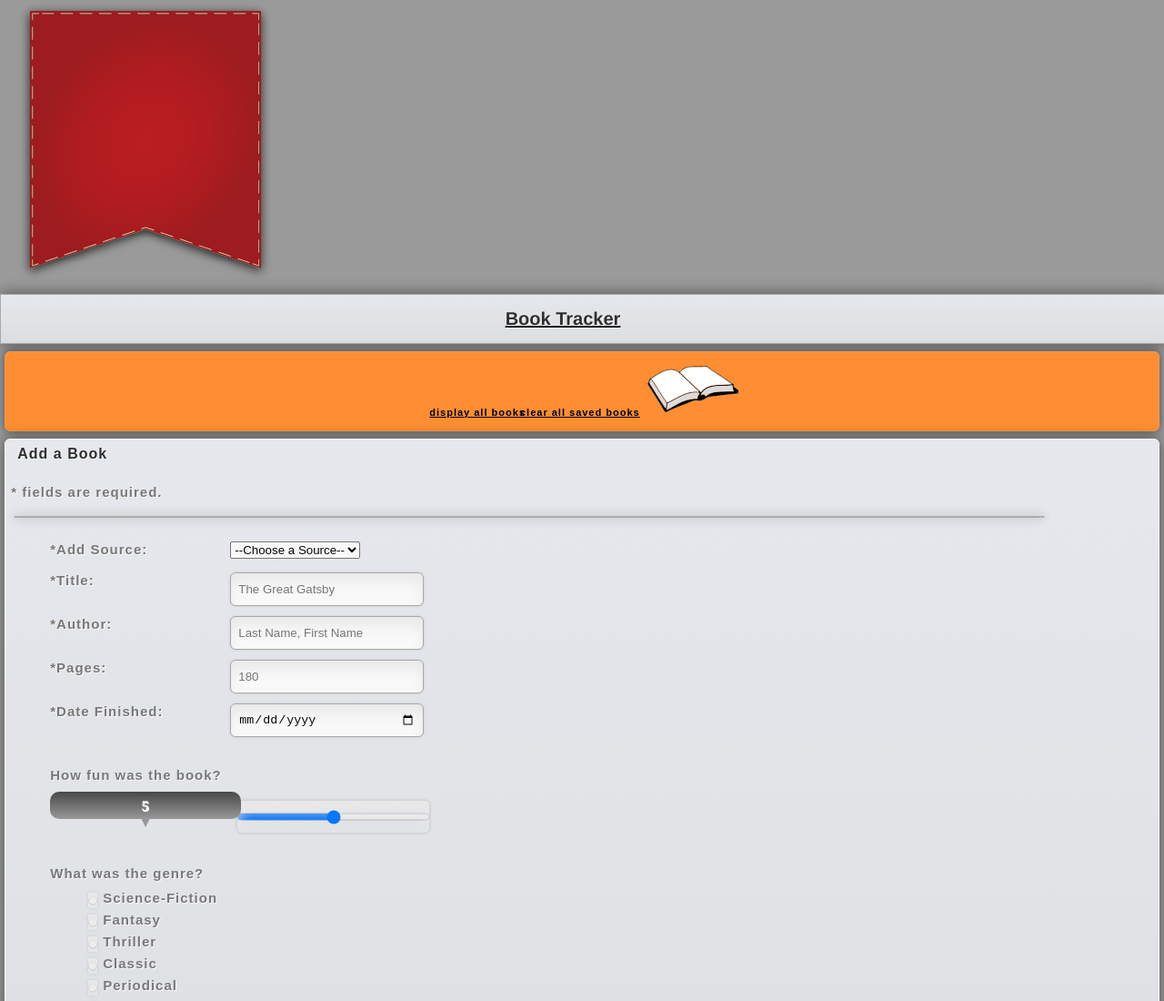
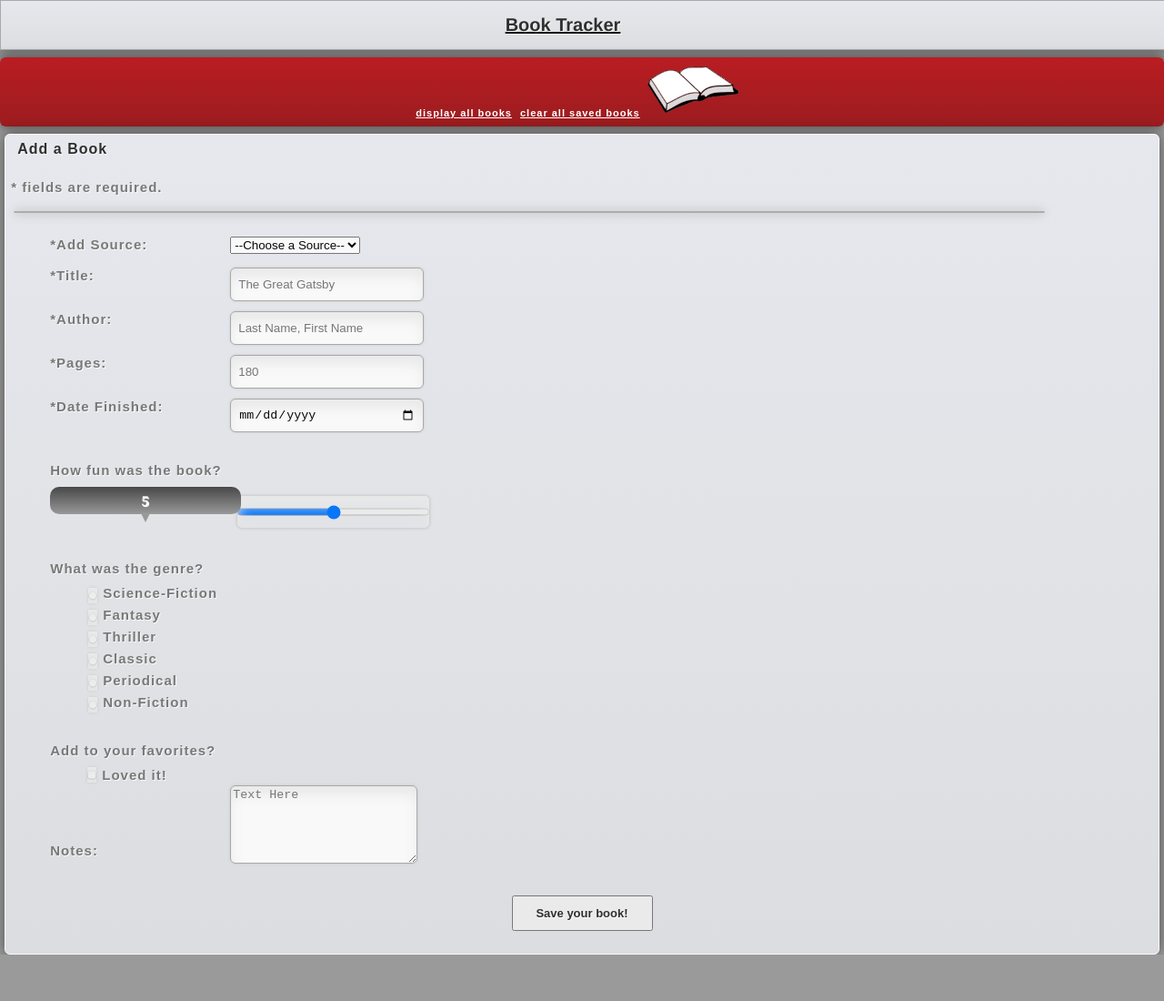
Before and after one commit to tkneisly/MDV_MIU1206, a plain HTML site: page kneisly_david_project4/Bronze/additem.html in a window 1280 px wide. Shown: the top 1100 px of the page at 91% size. After the commit the page ends 1049 px from the top, so only its background shows below. Drawn offline with Linux system fonts and the light colour scheme.

Commit message:
Clean up and deleted working files.  Also replaced Bronze App files with correct files.  Copied the wrong version to gh-pages, and submitted the wrong files with the Week 4 assignment.  Correct files have appropriate formatting, and utilize data-ajax='false'.

```diff
--- a/kneisly_david_project4/Bronze/additem.html
+++ b/kneisly_david_project4/Bronze/additem.html
@@ -20,13 +20,13 @@
 	</head>
 	<!-- Document Body -->
 	<body data-ajax="false">
-		<section class="header">
-			<div id="fixedribbon">
-				<span class="ribbon"><img src="images/ribbon.png" /></span>
+		<!-- Header -->
+		<section>
+			<div id="addItem" class="browser" >
+				<header>
+					<a href="index.html"><h1>Book Tracker</h1></a>
+				</header>
 			</div>
-			<header>
-				<a href="index.html"><h1>Book Tracker</h1></a>
-			</header>
 		</section>
 		<section class="cta">
 			<nav>
--- a/kneisly_david_project4/Bronze/css/styles_alt.css
+++ b/kneisly_david_project4/Bronze/css/styles_alt.css
@@ -35,19 +35,28 @@ h1 {
     text-align: center;
     text-shadow: 1px 1px 1px #fff;
 }
+.ribbon {
+	/* Positions the background Ribbon and sets the background color */
+	background-repeat: no-repeat;
+	background-attachment: fixed;
+	background-position-x: center;
+	background-position-y: 0px;
+	background-size: 100% 62%;
+	background-color: #9a9a9a;
+}
 nav {
     display: block;
     position: relative;
-    margin: 8px 5px 8px 5px;
-    padding: 5px 0 5px;
-    background-color: #ff8e33;
-    border: 1px solid #f79b50;
+    margin: 8px 0px 8px 0px;
+    padding: 0px 0 0px;
+	background: -webkit-gradient( linear, left bottom, left top, color-stop(0,#9c1c1f), color-stop(1, #b91d22) ) !important;
+	background: -moz-linear-gradient( center bottom, #9c1c1f 0%, #b91d22 100% ) !important;
     border-radius: 6px;
      -moz-box-shadow: 0 0 1em rgba(0, 0, 0, .5);
     -webkit-box-shadow: 0 0 1em rgba(0, 0, 0, .5);
     box-shadow: 0 0 1em rgba(0, 0, 0, .5);
     line-height: 30px;
-    color: #2a2a2a;
+    color: white;
     font-family: arial;
     font-size: 11px;
     letter-spacing: 1px;
@@ -65,13 +74,16 @@ a:hover {
     color: black;
 }
 #clear {
-    margin: 0 0 0 -10px;
+    margin: 0 0 0 5px;
+    color: white;
 }
 #display {
-    margin: 0 0 0 10px;
+    margin: 0 0 0 -5px;
+    color: white;
 }
 #addNew {
-    margin: 0 0 0 10px;
+    margin: 0 0 0 -5px;
+    color: white;
 }
 form {
     position: relative;
```
Also changed, not shown: kneisly_david_project4/Bronze/index.html (+3 -3 lines).
